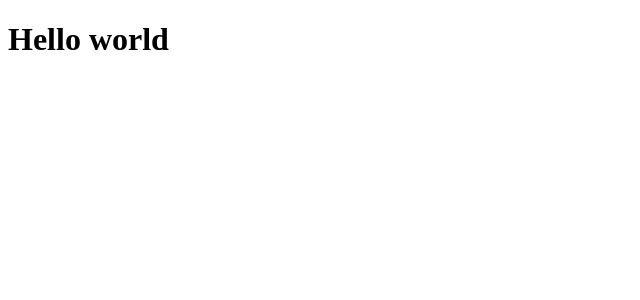
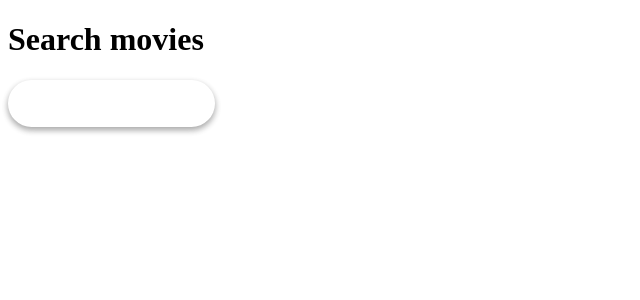
Before and after one commit to Mazur-Sebastian/movie-search, a React (Create React App) app: page / in a window 1280 px wide. Shown: the top 300 px of the page, without its empty margins (0-640 px from the left). Built offline with nearby package versions, Linux system fonts and the light colour scheme.

Commit message:
feat: added Serach element

```diff
--- a/package.json
+++ b/package.json
@@ -40,5 +40,8 @@
       "last 1 firefox version",
       "last 1 safari version"
     ]
+  },
+  "devDependencies": {
+    "@types/styled-components": "^5.1.9"
   }
 }
--- a/public/index.html
+++ b/public/index.html
@@ -5,9 +5,11 @@
         <link rel="icon" href="%PUBLIC_URL%/favicon.ico" />
         <meta name="viewport" content="width=device-width, initial-scale=1" />
         <meta name="theme-color" content="#000000" />
-    <meta
-      name="description"
-      content="Web site created using create-react-app"
+        <meta name="description" content="Web site created using create-react-app" />
+        <link rel="preconnect" href="https://fonts.gstatic.com" />
+        <link
+            href="https://fonts.googleapis.com/css2?family=Lato:wght@300&display=swap"
+            rel="stylesheet"
         />
         <link rel="apple-touch-icon" href="%PUBLIC_URL%/logo192.png" />
         <!--
@@ -38,6 +40,5 @@
 
       To begin the development, run `npm start` or `yarn start`.
       To create a production bundle, use `npm run build` or `yarn build`.
-    -->
-  </body>
+    --></body>
 </html>
--- a/src/App.tsx
+++ b/src/App.tsx
@@ -1,7 +1,19 @@
+import { useState } from 'react';
+
+import { SearchInput } from './components/SearchInput';
+import { QueryValue } from './types';
+
 export const App = () => {
+    const [query, setQuery] = useState('');
+
+    const handleSearch = (query: QueryValue) => {
+        setQuery(query);
+    };
+
     return (
-        <div>
-            <h1>Hello world</h1>
-        </div>
+        <>
+            <h1>Search movies</h1>
+            <SearchInput query={query} handleQuery={handleSearch} />
+        </>
     );
 };
--- /dev/null
+++ b/src/components/SearchInput.tsx
@@ -0,0 +1,47 @@
+import { ChangeEvent } from 'react';
+import styled from 'styled-components';
+
+import { QueryValue } from '../types';
+
+interface PropsTypes {
+    query: QueryValue;
+    handleQuery: (e: string) => void;
+}
+
+const SearchInputC = styled.input`
+    font-family: 'Lato', sans-serif;
+    font-weight: bold;
+    font-size: 1rem;
+
+    background-color: transparent;
+    margin: 0;
+    color: black;
+    word-wrap: break-word;
+    outline: none;
+    display: flex;
+    flex: 100%;
+    height: 34px;
+    padding: 0.4rem 1rem;
+    font-size: 1rem;
+    border-radius: 24px;
+    border: none;
+    box-shadow: 0 3px 6px rgba(0, 0, 0, 0.16), 0 3px 6px rgba(0, 0, 0, 0.23);
+    transition: all 0.3s cubic-bezier(0.25, 0.8, 0.25, 1);
+
+    :hover,
+    :focus {
+        box-shadow: 0 14px 28px rgba(0, 0, 0, 0.25), 0 10px 10px rgba(0, 0, 0, 0.22);
+    }
+`;
+
+export const SearchInput = ({ query, handleQuery }: PropsTypes) => {
+    const handleSearch = (e: ChangeEvent<HTMLInputElement>) => {
+        handleQuery(e.target.value);
+    };
+
+    return (
+        <div>
+            <SearchInputC type="text" onChange={handleSearch} value={query} />
+        </div>
+    );
+};
--- /dev/null
+++ b/src/types.ts
@@ -0,0 +1 @@
+export type QueryValue = string;
```
Also changed, not shown: 2 other files (tests, documents, lock files or other folders). Lines whose indentation alone changed are shown as unchanged.
